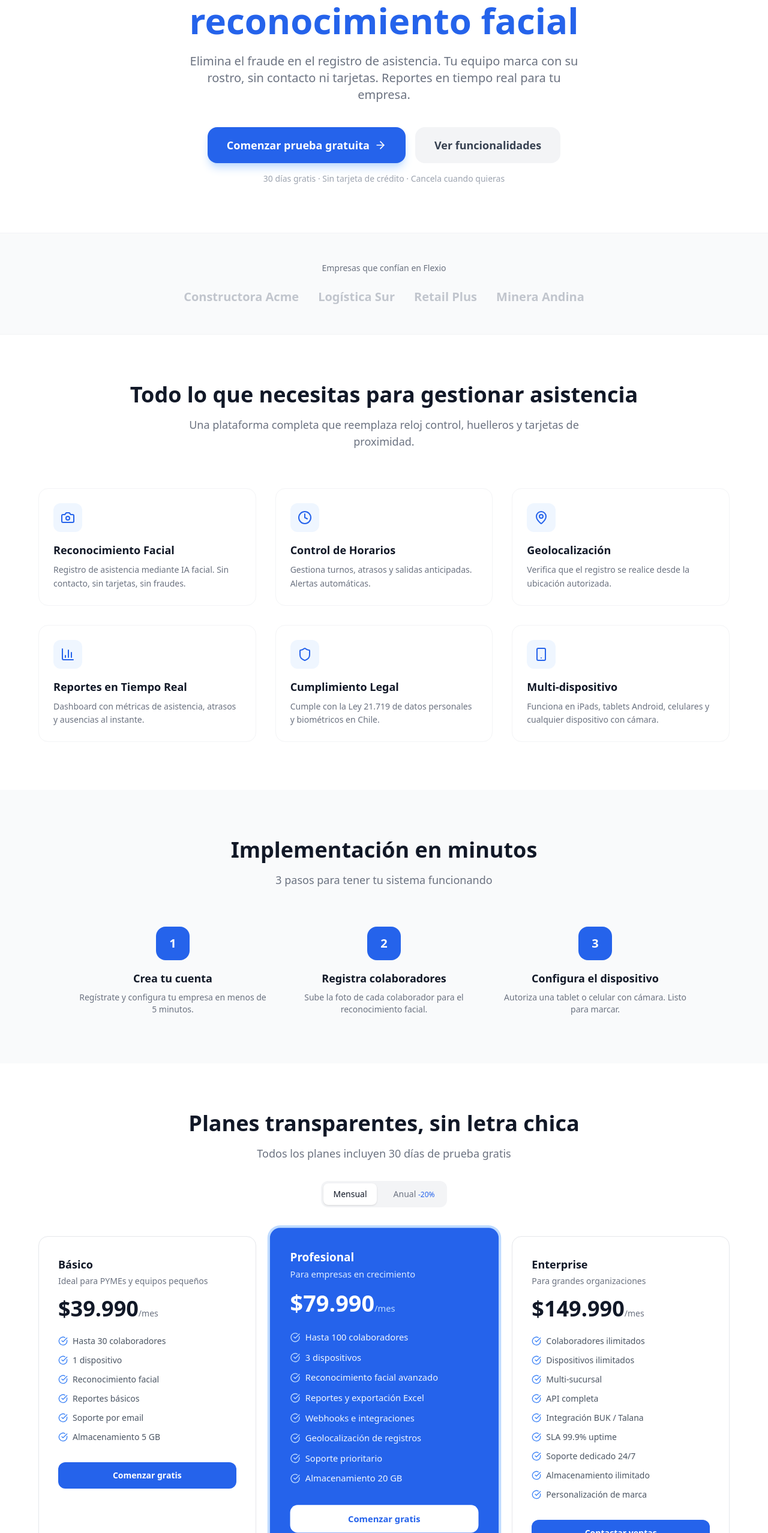
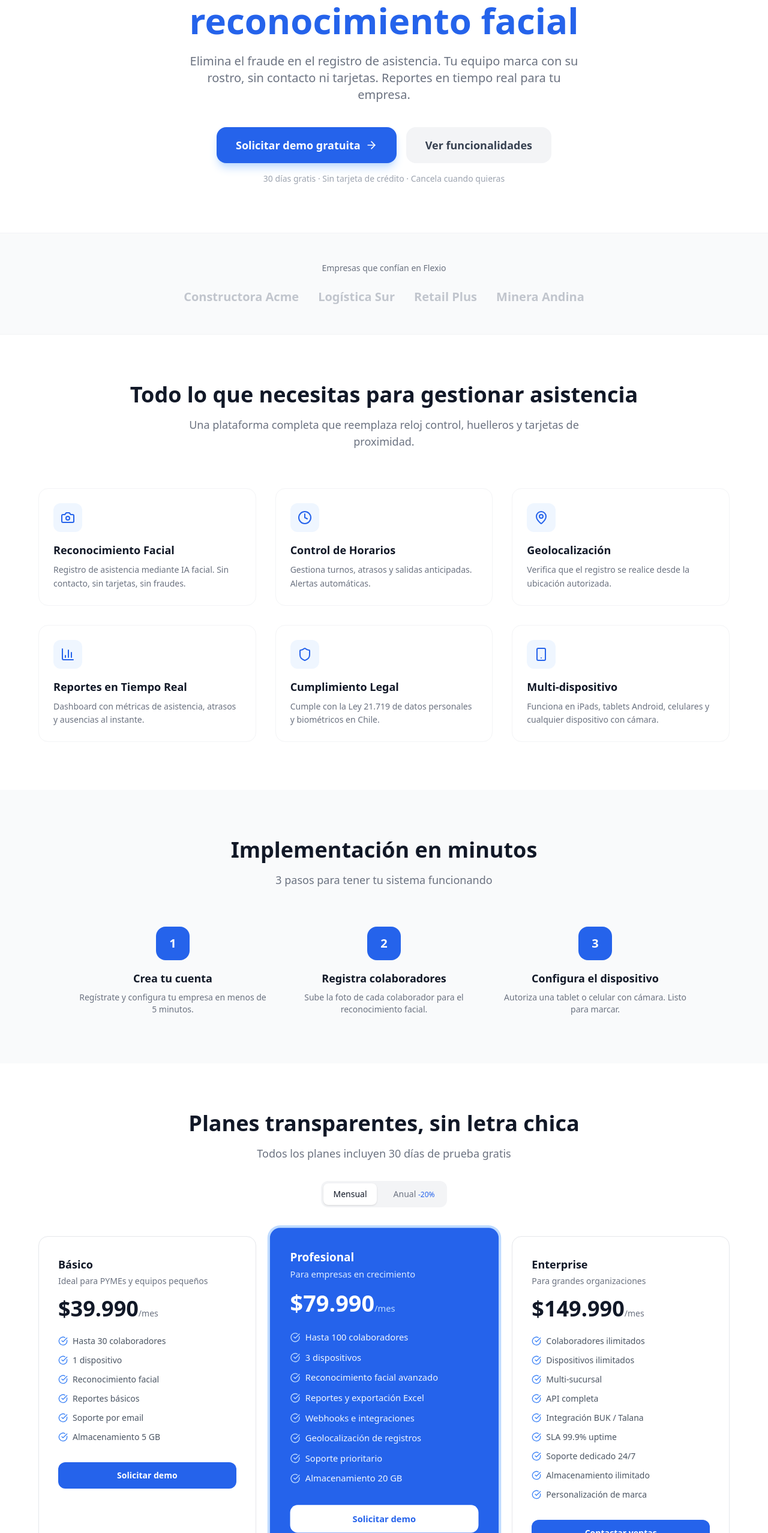
Before and after one commit to pdencina/registro_asistencia_Empresa, a React (Vite) app: page / in a window 1280 px wide. Shown: the part 244-2800 px from the top of the page at 60% size. Built offline with nearby package versions, Linux system fonts and the light colour scheme; the HTML template or start-up script is replaced by a standard one.

Commit message:
nuevos cbios

```diff
--- a/src/pages/LandingPage.jsx
+++ b/src/pages/LandingPage.jsx
@@ -19,7 +19,7 @@ export default function LandingPage() {
         'Soporte por email',
         'Almacenamiento 5 GB',
       ],
-      cta: 'Comenzar gratis',
+      cta: 'Solicitar demo',
       highlighted: false,
     },
     {
@@ -37,7 +37,7 @@ export default function LandingPage() {
         'Soporte prioritario',
         'Almacenamiento 20 GB',
       ],
-      cta: 'Comenzar gratis',
+      cta: 'Solicitar demo',
       highlighted: true,
     },
     {
@@ -112,7 +112,7 @@ export default function LandingPage() {
               <a href="#legal" className="text-sm text-gray-600 hover:text-primary-600 transition-colors">Seguridad</a>
               <a href="/app" className="text-sm text-gray-600 hover:text-primary-600 transition-colors">Iniciar sesión</a>
               <a href="#pricing" className="px-5 py-2.5 bg-primary-600 text-white text-sm font-medium rounded-xl hover:bg-primary-700 transition-colors">
-                Prueba gratis
+                Solicitar demo
               </a>
             </div>
 
@@ -130,8 +130,8 @@ export default function LandingPage() {
             <a href="#pricing" className="block text-gray-600 py-2">Precios</a>
             <a href="#legal" className="block text-gray-600 py-2">Seguridad</a>
             <a href="/app" className="block text-gray-600 py-2">Iniciar sesión</a>
-            <a href="#pricing" className="block w-full text-center px-5 py-2.5 bg-primary-600 text-white rounded-xl font-medium">
-              Prueba gratis
+            <a href="https://wa.me/56949616038?text=Hola%2C%20me%20interesa%20Flexio%20para%20mi%20empresa" target="_blank" rel="noopener noreferrer" className="block w-full text-center px-5 py-2.5 bg-primary-600 text-white rounded-xl font-medium">
+              Solicitar demo
             </a>
           </div>
         )}
@@ -153,8 +153,8 @@ export default function LandingPage() {
             sin contacto ni tarjetas. Reportes en tiempo real para tu empresa.
           </p>
           <div className="flex flex-col sm:flex-row gap-4 justify-center">
-            <a href="#pricing" className="px-8 py-4 bg-primary-600 text-white font-semibold rounded-2xl hover:bg-primary-700 transition-all shadow-lg shadow-primary-200 text-lg flex items-center justify-center gap-2">
-              Comenzar prueba gratuita
+            <a href="https://wa.me/56949616038?text=Hola%2C%20me%20interesa%20Flexio%20para%20mi%20empresa" target="_blank" rel="noopener noreferrer" className="px-8 py-4 bg-primary-600 text-white font-semibold rounded-2xl hover:bg-primary-700 transition-all shadow-lg shadow-primary-200 text-lg flex items-center justify-center gap-2">
+              Solicitar demo gratuita
               <ArrowRight className="w-5 h-5" />
             </a>
             <a href="#features" className="px-8 py-4 bg-gray-100 text-gray-700 font-semibold rounded-2xl hover:bg-gray-200 transition-all text-lg">
@@ -293,15 +293,18 @@ export default function LandingPage() {
                     </li>
                   ))}
                 </ul>
-                <button
-                  className={`w-full py-3 rounded-xl font-semibold text-sm transition-all ${
+                <a
+                  href={`https://wa.me/56949616038?text=Hola%2C%20me%20interesa%20el%20plan%20${encodeURIComponent(plan.name)}%20de%20Flexio`}
+                  target="_blank"
+                  rel="noopener noreferrer"
+                  className={`w-full py-3 rounded-xl font-semibold text-sm transition-all text-center block ${
                     plan.highlighted
                       ? 'bg-white text-primary-600 hover:bg-primary-50'
                       : 'bg-primary-600 text-white hover:bg-primary-700'
                   }`}
                 >
                   {plan.cta}
-                </button>
+                </a>
               </div>
             ))}
           </div>
@@ -348,7 +351,7 @@ export default function LandingPage() {
           <p className="text-lg text-gray-500 mb-8">
             Únete a las empresas que ya eliminaron el fraude y automatizaron sus reportes.
           </p>
-          <a href="#pricing" className="inline-flex items-center gap-2 px-8 py-4 bg-primary-600 text-white font-semibold rounded-2xl hover:bg-primary-700 transition-all shadow-lg shadow-primary-200 text-lg">
+          <a href="https://wa.me/56949616038?text=Hola%2C%20quiero%20probar%20Flexio%20en%20mi%20empresa" target="_blank" rel="noopener noreferrer" className="inline-flex items-center gap-2 px-8 py-4 bg-primary-600 text-white font-semibold rounded-2xl hover:bg-primary-700 transition-all shadow-lg shadow-primary-200 text-lg">
             Comenzar prueba de 30 días
             <ArrowRight className="w-5 h-5" />
           </a>
@@ -385,8 +388,11 @@ export default function LandingPage() {
             <div>
               <h4 className="text-white font-semibold mb-3">Contacto</h4>
               <ul className="space-y-2 text-sm">
-                <li>contacto@flexio.cl</li>
-                <li>+56 9 XXXX XXXX</li>
+                <li>
+                  <a href="https://wa.me/56949616038" target="_blank" rel="noopener noreferrer" className="hover:text-white transition-colors">
+                    +56 9 4961 6038 (WhatsApp)
+                  </a>
+                </li>
                 <li>Santiago, Chile</li>
               </ul>
             </div>
```
